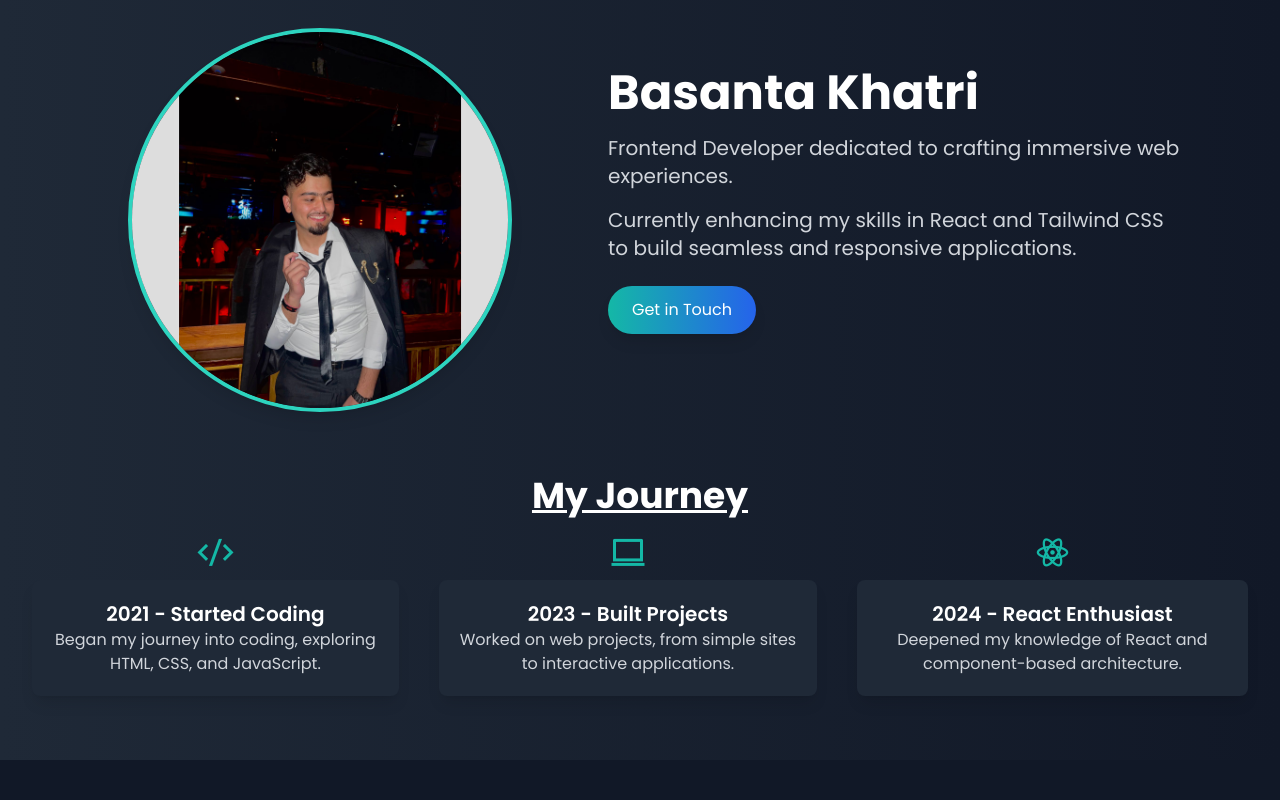
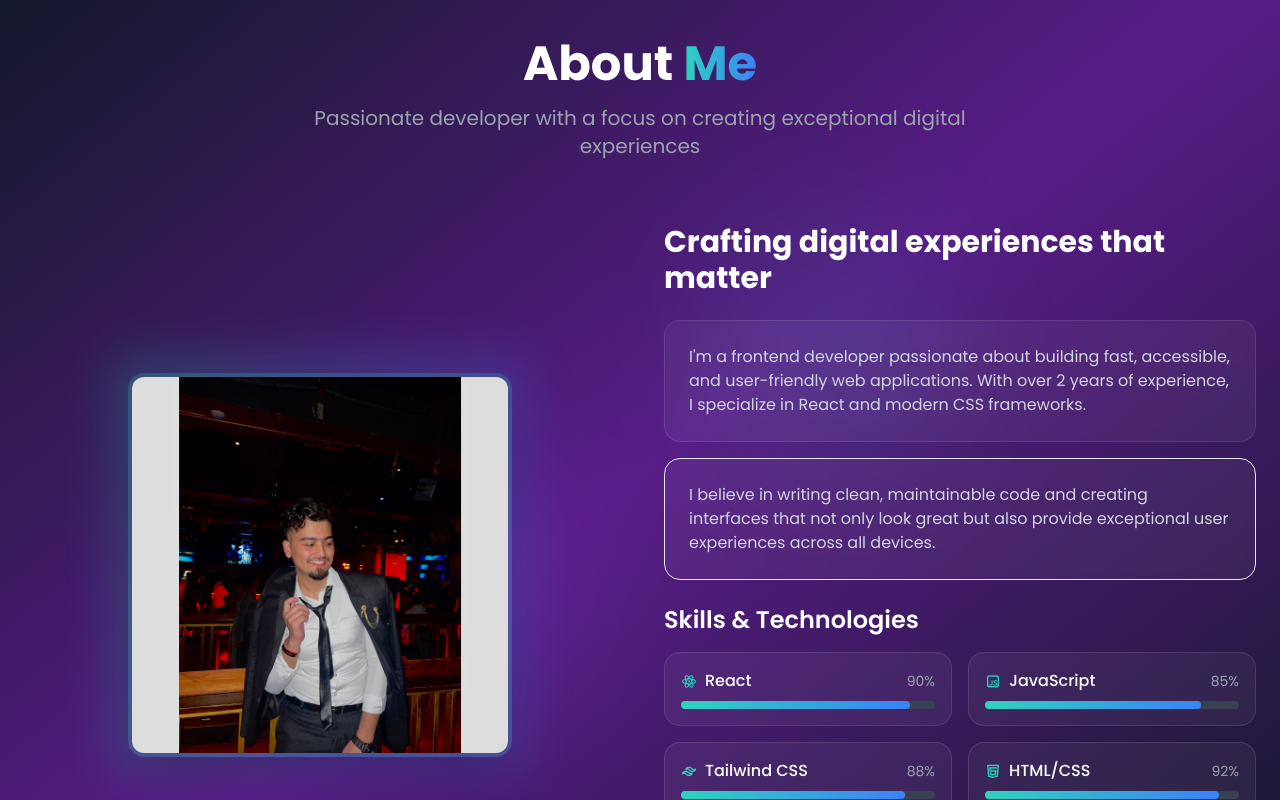
Before and after one commit to Basanta-khatri-0311/personal-portfolio, a React (Vite) app: page / in a window 1280 px wide. Shown: the part 840-1640 px from the top of the page. Built offline with nearby package versions, Linux system fonts and the light colour scheme.

Commit message:
more cleaner and attractive about section

```diff
--- a/src/components/About.jsx
+++ b/src/components/About.jsx
@@ -1,84 +1,94 @@
-
-import React from "react";
+import React from 'react';
 
 const About = () => {
+  const skills = [
+    { name: 'React', level: 90, icon: 'ri-reactjs-line' },
+    { name: 'JavaScript', level: 85, icon: 'ri-javascript-line' },
+    { name: 'Tailwind CSS', level: 88, icon: 'ri-tailwind-css-line' },
+    { name: 'HTML/CSS', level: 92, icon: 'ri-html5-line' },
+    { name: 'Git', level: 80, icon: 'ri-git-branch-line' },
+    { name: 'Responsive Design', level: 90, icon: 'ri-layout-line' },
+  ];
+
   return (
-    <section
-      id="about"
-      className="about w-screen min-h-screen bg-gradient-to-r from-gray-800 to-gray-900 p-8 flex flex-col items-center justify-center"
-    >
-      <div className="container mx-auto flex flex-col md:flex-row items-center md:justify-between">
+    <section id="about" className="py-12 md:py-20 bg-gradient-to-br from-gray-900 via-purple-900 to-gray-900 relative overflow-hidden">
+      {/* Background Elements */}
+      <div className="absolute inset-0 opacity-10">
+        <div className="absolute top-1/4 right-4 md:right-1/4 w-48 h-48 md:w-64 md:h-64 bg-teal-500 rounded-full blur-3xl"></div>
+        <div className="absolute bottom-1/4 left-4 md:left-1/4 w-56 h-56 md:w-72 md:h-72 bg-purple-500 rounded-full blur-3xl"></div>
+      </div>
 
-        {/* Left Side: Profile Image */}
-        <div className="flex justify-center items-center mb-10 md:mb-0 md:w-1/2 mt-9">
-          <img
-            src="/profile.jpg"
-            alt="Profile"
-            className="w-56 h-56 md:w-96 md:h-96 md:rounded-full rounded-lg border-4 border-teal-400 shadow-lg transform transition-transform duration-300 hover:scale-110"
-          />
+      <div className="container mx-auto px-4 sm:px-6 relative z-10">
+        {/* Section Header */}
+        <div className="text-center mb-12 md:mb-16">
+          <h2 className="text-2xl sm:text-3xl md:text-4xl lg:text-5xl font-bold text-white mb-3 md:mb-4">
+            About <span className="bg-gradient-to-r from-teal-400 to-blue-500 bg-clip-text text-transparent">Me</span>
+          </h2>
+          <p className="text-base sm:text-lg md:text-xl text-gray-400 max-w-2xl mx-auto px-2">
+            Passionate developer with a focus on creating exceptional digital experiences
+          </p>
         </div>
 
-        {/* Right Side: Profile Description */}
-        <div className="flex flex-col items-center md:items-start md:w-1/2 md:mr-16 text-center md:text-left">
-          <h2 className="text-5xl font-bold text-white mb-4 animate-fadeIn animate-bounce">Basanta Khatri</h2>
-          <p className="text-lg md:text-xl text-gray-300 mb-4 animate-slideInLeft delay-200">
-            Frontend Developer dedicated to crafting immersive web experiences.
-          </p>
-          <p className="text-lg md:text-xl text-gray-300 mb-6 animate-slideInLeft delay-400">
-            Currently enhancing my skills in React and Tailwind CSS to build seamless and responsive applications.
-          </p>
-          <a
-            href="#contact"
-            className="px-6 py-3 bg-gradient-to-r from-teal-500 to-blue-600 text-white rounded-full shadow-lg transform transition-transform duration-300 hover:scale-105"
-          >
-            Get in Touch
-          </a>
-        </div>
-      </div>
+        <div className="grid lg:grid-cols-2 gap-8 md:gap-12 items-center">
+          {/* Image */}
+          <div className="flex justify-center order-2 lg:order-1">
+            <div className="relative">
+              <img
+                src="/profile.jpg"
+                alt="Basanta Khatri - Frontend Developer"
+                width={300}
+                height={300}
+                className="w-64 h-64 sm:w-80 sm:h-80 md:w-96 md:h-96 rounded-xl md:rounded-2xl shadow-2xl border-4 border-teal-400/20 object-cover"
+              />
+              <div className="absolute -inset-3 md:-inset-4 bg-gradient-to-r from-teal-400 to-blue-500 rounded-xl md:rounded-2xl opacity-20 blur-xl -z-10"></div>
+            </div>
+          </div>
 
-      {/* Journey Section */}
-      <div className="mt-16 text-center w-full">
-        <h3 className="text-4xl font-bold text-white mb-4 animate-fadeIn underline">My Journey</h3>
-        <div className="flex flex-col items-center md:flex-row justify-center md:space-x-10">
-          {timelineItems.map((item, index) => (
-            <TimelineItem key={index} item={item} />
-          ))}
+          {/* Content */}
+          <div className="space-y-4 md:space-y-6 order-1 lg:order-2">
+            <h3 className="text-xl sm:text-2xl md:text-3xl font-bold text-white text-center lg:text-left">Crafting digital experiences that matter</h3>
+
+            <div className="space-y-3 md:space-y-4">
+              <p className="text-sm sm:text-base text-gray-300 leading-relaxed bg-white/5 backdrop-blur-sm rounded-xl md:rounded-2xl p-4 md:p-6 border border-white/10">
+                I'm a frontend developer passionate about building fast, accessible, and user-friendly
+                web applications. With over 2 years of experience, I specialize in React and modern
+                CSS frameworks.
+              </p>
+
+              <p className="text-sm sm:text-base text-gray-300 leading-relaxed bg-white/5 backdrop-blur-sm rounded-xl md:rounded-2xl p-4 md:p-6 border border-white-10">
+                I believe in writing clean, maintainable code and creating interfaces that not only
+                look great but also provide exceptional user experiences across all devices.
+              </p>
+            </div>
+
+            {/* Skills */}
+            <div className="space-y-3 md:space-y-4">
+              <h4 className="text-lg sm:text-xl md:text-2xl font-semibold text-white text-center lg:text-left">Skills & Technologies</h4>
+              <div className="grid grid-cols-1 sm:grid-cols-2 gap-3 md:gap-4">
+                {skills.map((skill, index) => (
+                  <div key={skill.name} className="bg-white/5 rounded-xl md:rounded-2xl p-3 md:p-4 border border-white/10 hover:border-teal-400/30 transition-all duration-300">
+                    <div className="flex items-center justify-between mb-2">
+                      <div className="flex items-center gap-2">
+                        <i className={`${skill.icon} text-teal-400 text-sm md:text-base`}></i>
+                        <span className="text-white font-medium text-sm md:text-base">{skill.name}</span>
+                      </div>
+                      <span className="text-xs md:text-sm text-gray-400">{skill.level}%</span>
+                    </div>
+                    <div className="w-full bg-gray-700 rounded-full h-1.5 md:h-2">
+                      <div
+                        className="bg-gradient-to-r from-teal-400 to-blue-500 h-1.5 md:h-2 rounded-full transition-all duration-1000"
+                        style={{ width: `${skill.level}%` }}
+                      ></div>
+                    </div>
+                  </div>
+                ))}
+              </div>
+            </div>
+          </div>
         </div>
       </div>
     </section>
   );
 };
 
-// Timeline Item Component
-const TimelineItem = ({ item }) => {
-  return (
-    <div className="flex flex-col items-center text-center mb-8 animate-fadeInUp">
-      <i className={`ri-${item.icon} text-teal-500 text-4xl mb-2`}></i>
-      <div className="bg-gray-800 rounded-lg p-5 shadow-lg">
-        <h4 className="text-xl font-semibold text-white">{item.year}</h4>
-        <p className="text-gray-300">{item.description}</p>
-      </div>
-    </div>
-  );
-};
-
-// Timeline data
-const timelineItems = [
-  {
-    year: "2021 - Started Coding",
-    description: "Began my journey into coding, exploring HTML, CSS, and JavaScript.",
-    icon: "code-s-slash-line",
-  },
-  {
-    year: "2023 - Built Projects",
-    description: "Worked on web projects, from simple sites to interactive applications.",
-    icon: "macbook-line",
-  },
-  {
-    year: "2024 - React Enthusiast",
-    description: "Deepened my knowledge of React and component-based architecture.",
-    icon: "reactjs-line",
-  },
-];
-
 export default About;
```
